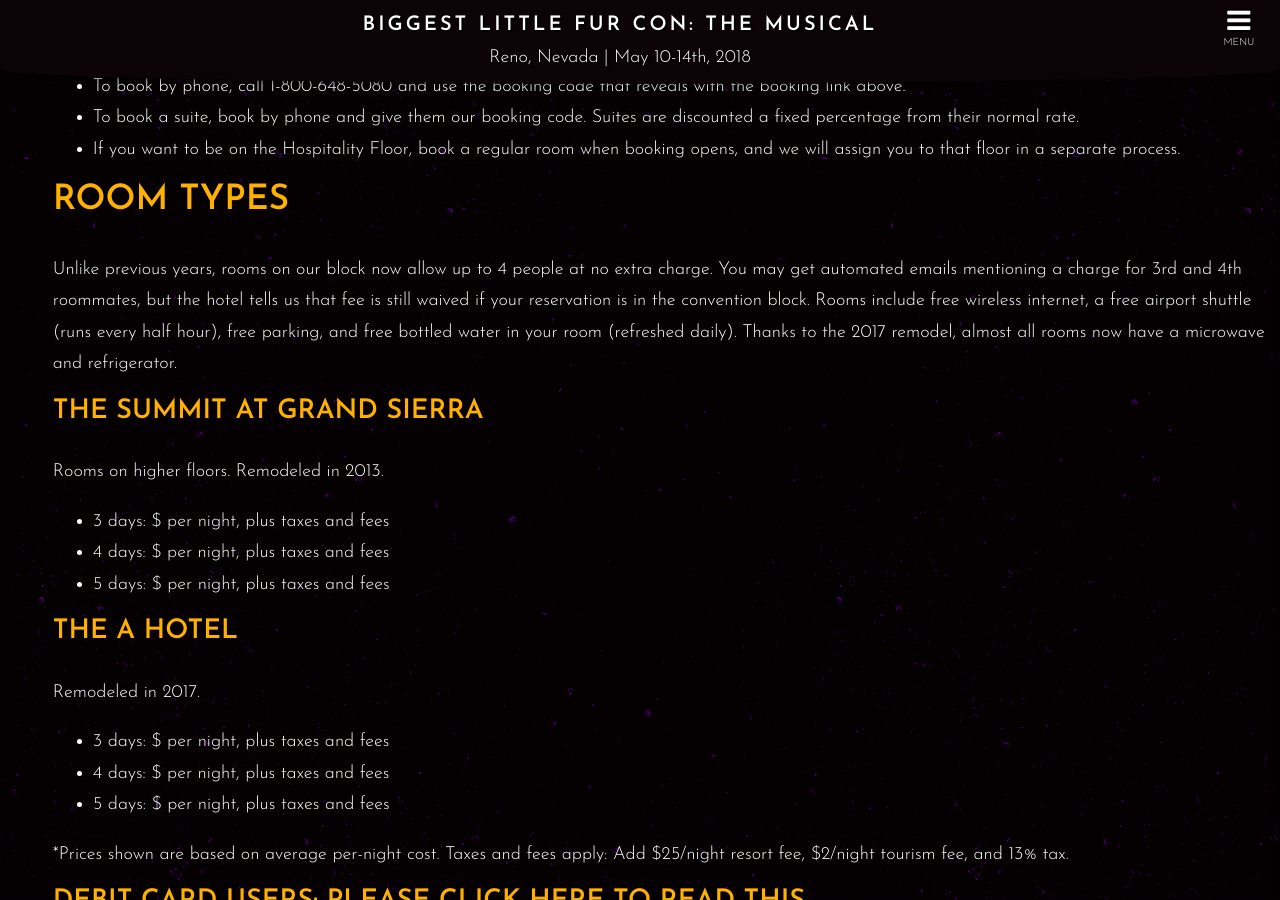
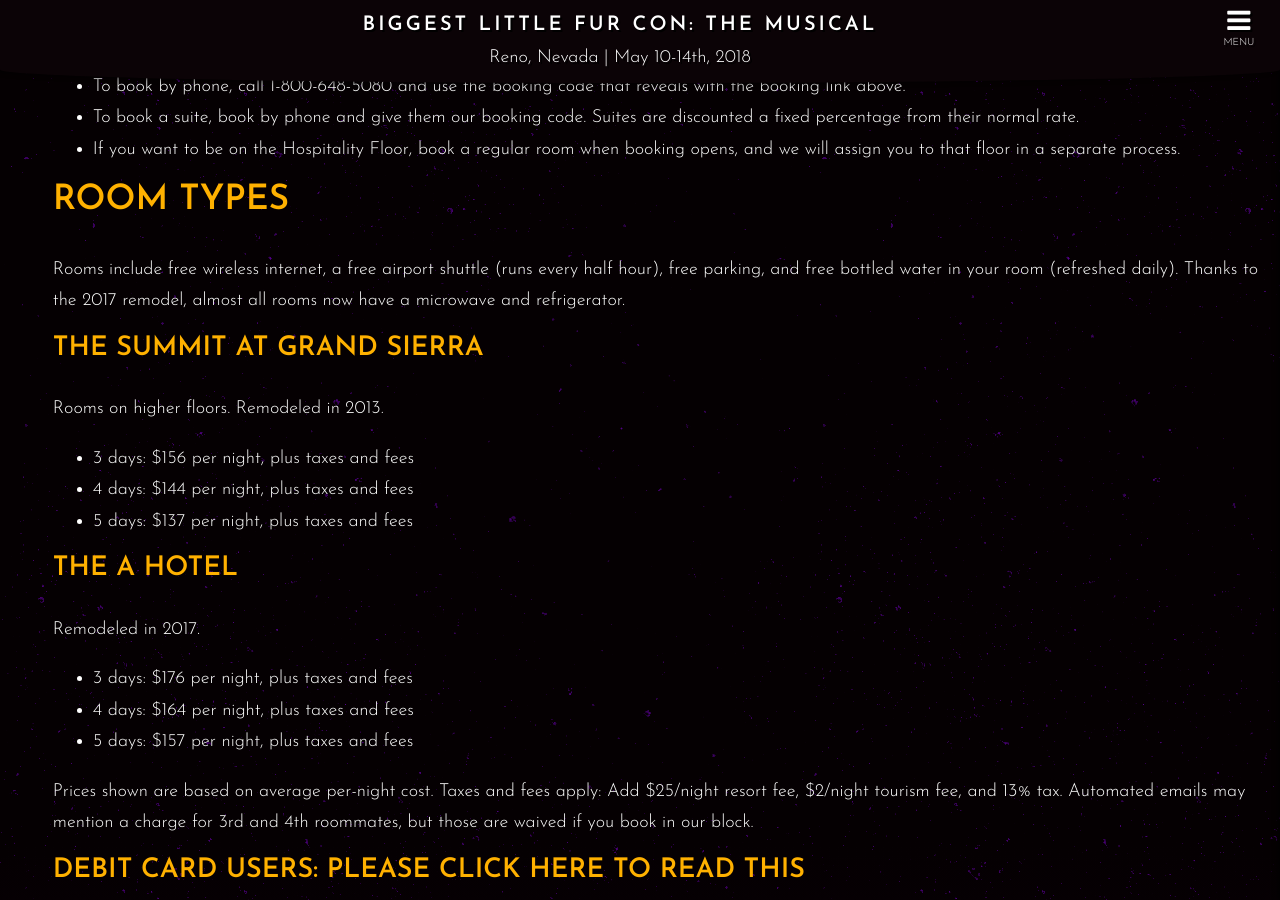
Before and after one commit to blfcweb/biggestlittlefc.github.io, a Jekyll site: the page built from hotel.md, in a window 1280 px wide and 900 px high, scrolled down 1120 px. Built offline with Jekyll 4.4.1, drawn with Linux system fonts in a browser that asks for light colours; our own code applies the rules of GitHub Pages for plain Markdown files.

Commit message:
variable fixes

```diff
--- a/hotel.md
+++ b/hotel.md
@@ -7,12 +7,12 @@
 #hotelbookcode: "RAARF8"
 hotelphone: "1-800-648-5080"
 prices:
-  Premium5: 157
-  Premium4: 164
-  Premium3: 176
-  Basic5: 137
-  Basic4: 144
-  Basic3: 156
+  premium5: 157
+  premium4: 164
+  premium3: 176
+  basic5: 137
+  basic4: 144
+  basic3: 156
 
 launchtime: "December 21st at 11am Pacific Standard Time"
 ---
@@ -38,7 +38,6 @@
 
 ## Room Types
 
-Unlike previous years, rooms on our block now allow up to 4 people at no extra charge. You may get automated emails mentioning a charge for 3rd and 4th roommates, but the hotel tells us that fee is still waived if your reservation is in the convention block.
 Rooms include free wireless internet, a free airport shuttle (runs every half hour), free parking, and free bottled water in your room (refreshed daily). Thanks to the 2017 remodel, almost all rooms now have a microwave and refrigerator.
 
 ### The Summit at Grand Sierra
@@ -53,7 +52,8 @@
 - 4 days: ${{ page.prices.premium4 }} per night, plus taxes and fees
 - 5 days: ${{ page.prices.premium5 }} per night, plus taxes and fees
 
-*Prices shown are based on average per-night cost. Taxes and fees apply: Add $25/night resort fee, $2/night tourism fee, and 13% tax.
+Prices shown are based on average per-night cost. Taxes and fees apply: Add $25/night resort fee, $2/night tourism fee, and 13% tax.
+Automated emails may mention a charge for 3rd and 4th roommates, but those are waived if you book in our block.
 
 <div class="chunk-accordion"><h3 class="accordion-title">DEBIT CARD USERS: please click here to read this</h3><div class="accordion-content" style="display: none;"><p>The hotel reserves an extra $50/night when you check in. If you check in using a debit card, this will reduce your available balance. It may take as many as 10 days after checkout to be returned to your account; your bank controls that, not the hotel.<br>
 <em>Tip: if you're eating in on-site restaurants, charge to your room to utilize this tied-up money.</em></p>
```
